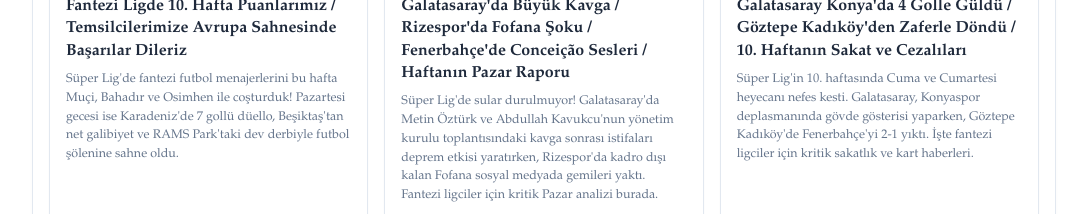
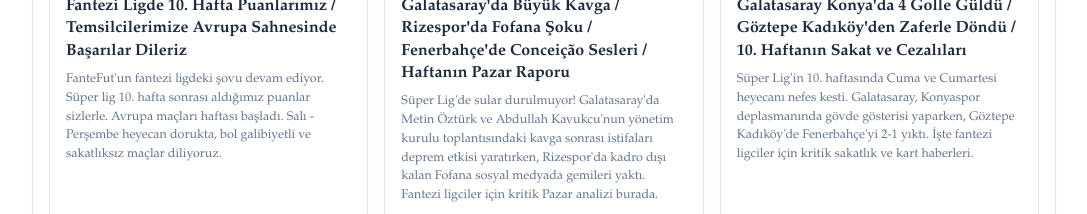
Before and after one commit to fantefut/fantefut, a Next.js app: page /blog in a window 1280 px wide. Shown: the part 425-639 px from the top of the page, without its empty margins (96-1183 px from the left). Built offline with nearby package versions, Linux system fonts and the light colour scheme.

Commit message:
feat: add blog paragraph for upcoming European matches2

```diff
--- a/data/blogs.js
+++ b/data/blogs.js
@@ -9,7 +9,7 @@ export const blogsData = [
   "dugmeAdi": "10. Hafta Fantezi Lig Puanlarımız / Temsilcilerimizin Avrupa Maçları",
   "slug": "fantezi-lig-puanlari-10-avrupa-sahnesi",
   "title": "Fantezi Ligde 10. Hafta Puanlarımız / Temsilcilerimize Avrupa Sahnesinde Başarılar Dileriz",
-  "description": "Süper Lig'de fantezi futbol menajerlerini bu hafta Muçi, Bahadır ve Osimhen ile coşturduk! Pazartesi gecesi ise Karadeniz'de 7 gollü düello, Beşiktaş'tan net galibiyet ve RAMS Park'taki dev derbiyle futbol şölenine sahne oldu.",
+  "description": "FanteFut'un fantezi ligdeki şovu devam ediyor. Süper lig 10. hafta sonrası aldığımız puanlar sizlerle. Avrupa maçları haftası başladı. Salı - Perşembe heyecan dorukta, bol galibiyetli ve sakatlıksız maçlar diliyoruz.",
   "content": [
     "Başarılı geçen 7, 8, ve 9. haftanın ardından, onuncu haftada da nokta atışı önerilerle takipçilerimize kazandırdık. Haftanın en çok puan toplayan sekiz oyuncusundan dördünü yine 'Tüyolar' sekmesindeki tercihlerimizde belirttik. Yaptığı hattrick ile Ballet 17, goller ve asistlerle Batrakov 14, Muçi 13 ve Orban 11 puan alarak haftayı ilk sekizde kapattılar. Diğer önerilerimizin aldığı puanları mevki ayrımına göre burada listeleyelim. Kaleci önerilerimizden üçü gol yemezken Serhat 10, Onana 9, Uğurcan 6 puan aldı, Lafont ise Eyüpspor'dan gol yedi maalesef. Defans önerilerinde yer verdiğimiz, gol yemez dediğimiz Kocaelispor, Trabzonspor ve Galatasaray oyuncularından Dijksteel 8, Pina, Cabral ve Rıdvan 6 puanı ceplere koydu, Murillo ise 5'te kaldı. Gelelim kritik diğer orta saha seçimlerimize; yazının başında belirttiğimiz oyuncuların yanında seçimlerimizden Başakşehir'li Skov Olsen 9, Galatasaray'dan Barış Alper 6, Trabzonspor'un Mısır'lı yıldızı Salah 3 puan yazdılar hanelere. Orban'ın yanında verdiğimiz; Sırp golcü Vlahovic 8, fantezi ligcilerin ve Galatasaray'ın olmazsa olmazı Osimhen ve Başakşehir'in gol makinesi Shomurodov gollerini atarak 6 puan kazandırdılar.",
     "Avrupa kupalarında bu hafta Türk takımları için adeta gövde gösterisi ve kader maçları var. 3-5 Kasım 2026 tarihlerindeki dev randevularda dört temsilcimiz de sahaya çıkıyor. Perdeyi, 3 Kasım Salı günü saat 20.45’te Şampiyonlar Ligi lig aşaması 4. haftasında Almanya'nın güçlü ekibi VfB Stuttgart’ı Ali Sami Yen Spor Kompleksi RAMS Park’ta ağırlayacak olan Galatasaray açıyor. 4 Kasım Çarşamba günü saat 20.45’te ise yine Devler Ligi'nde nefesler Kadıköy'de tutulacak; Fenerbahçe, dünya devi İngiliz temsilcisi Liverpool'u Chobani Stadyumu Şükrü Saracoğlu Spor Kompleksi’nde konuk ederek gruptaki ilk galibiyetini kovalayacak. Haftanın kapanış gününde, 5 Kasım Perşembe günü iki temsilcimiz birden sahne alıyor: UEFA Avrupa Ligi'ndeki gururumuz Beşiktaş, saat 23.00’te İskoçya deplasmanında Celtic Park'ta Celtic FC ile kozlarını paylaşırken; UEFA Konferans Ligi'ndeki temsilcimiz Trabzonspor ise saat 20.45’te kendi evinde bir diğer Bundesliga ekibi Freiburg'u ağırlayarak 3 puan arayacak. Temsilcilerimizin tamamına bu zorlu Avrupa virajında başarılar dileriz. Sakatlıksız, bol 3 puanlı maçlar temennilerimizle."
```
